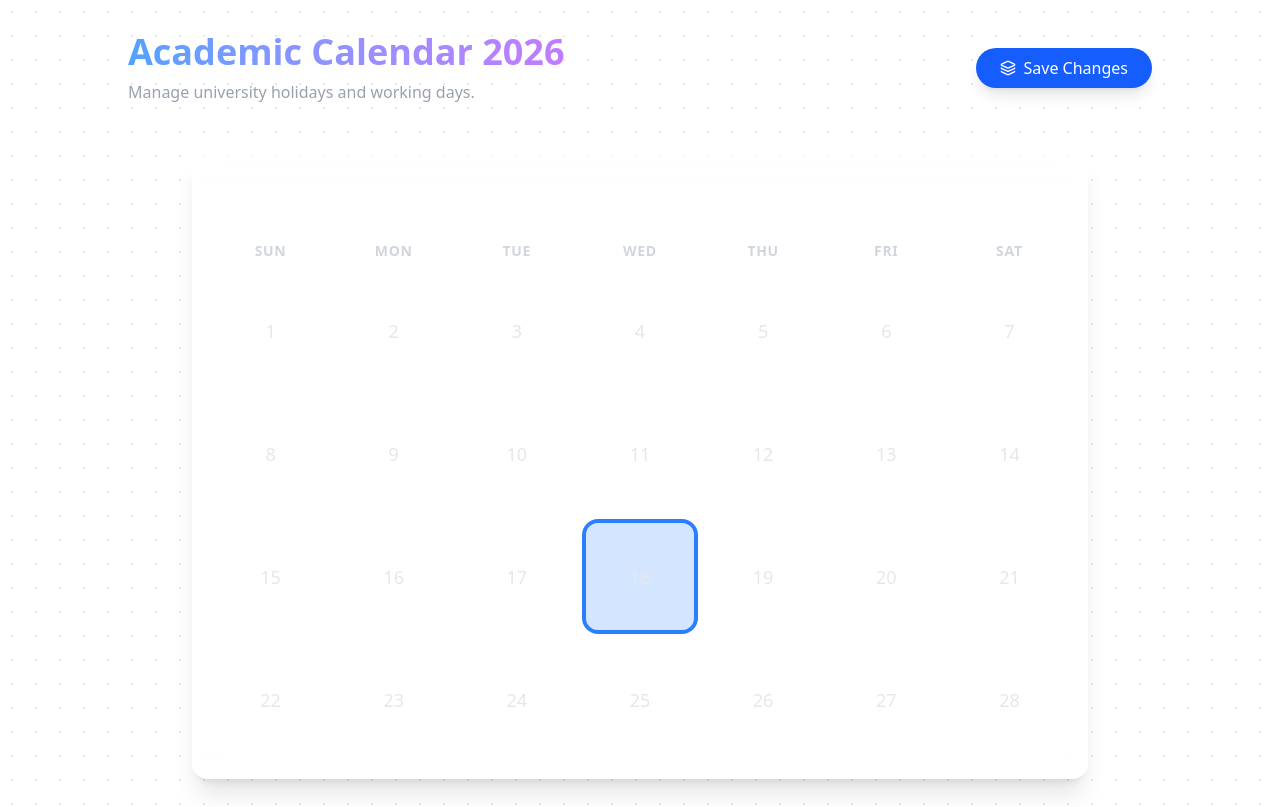
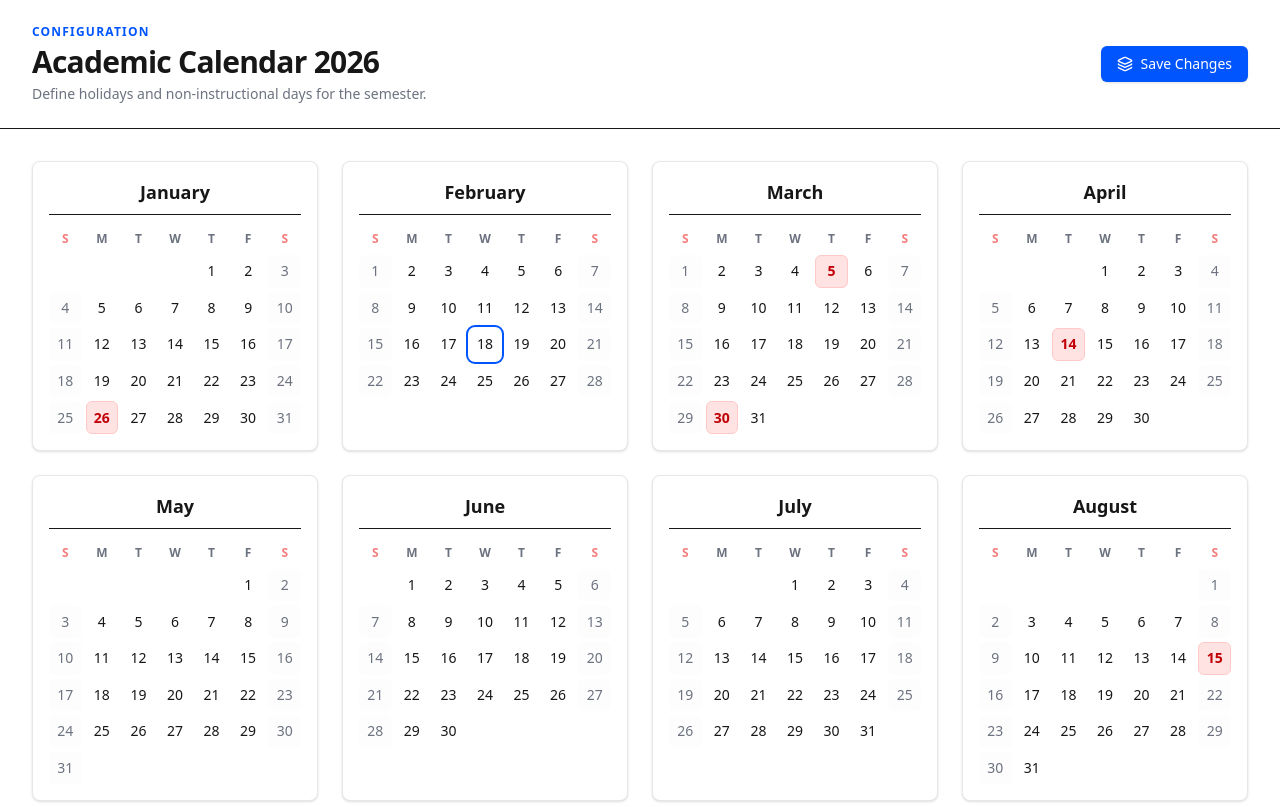
Before and after one commit to ayushmodi001/Faculty_planner, a Next.js app: page /admin/calendar in a window 1280 px wide. Shown: the top 807 px of the page. Built offline with nearby package versions, Linux system fonts and the light colour scheme; no server answers; the database is empty.

Commit message:
feat(ui): migrated calendar to full-year swiss grid layout

```diff
--- a/components/Calendar.tsx
+++ b/components/Calendar.tsx
@@ -10,10 +10,14 @@ import {
     isSameDay,
     addMonths,
     subMonths,
+    setMonth,
+    setYear,
+    getDay,
 } from 'date-fns';
 import { clsx, type ClassValue } from 'clsx';
 import { twMerge } from 'tailwind-merge';
 import { ChevronLeft, ChevronRight } from 'lucide-react';
+import { Button } from '@/components/ui/SwissUI';
 
 function cn(...inputs: ClassValue[]) {
     return twMerge(clsx(inputs));
@@ -22,76 +26,79 @@ function cn(...inputs: ClassValue[]) {
 interface CalendarProps {
     holidays: { date: Date; reason: string }[];
     onDateClick: (date: Date) => void;
+    year: number;
 }
 
-const Calendar: React.FC<CalendarProps> = ({ holidays, onDateClick }) => {
-    const [currentDate, setCurrentDate] = useState(new Date());
+const MonthView = ({
+    monthDate,
+    holidays,
+    onDateClick
+}: {
+    monthDate: Date;
+    holidays: { date: Date; reason: string }[];
+    onDateClick: (date: Date) => void;
+}) => {
+    const firstDayOfMonth = startOfMonth(monthDate);
+    const lastDayOfMonth = endOfMonth(monthDate);
 
-    const firstDay = startOfMonth(currentDate);
-    const lastDay = endOfMonth(currentDate);
-    const daysInMonth = eachDayOfInterval({ start: firstDay, end: lastDay });
+    // Get the day of the week the month starts on (0=Sun, 1=Mon...)
+    const startDayOfWeek = getDay(firstDayOfMonth);
 
-    const prevMonth = () => setCurrentDate(subMonths(currentDate, 1));
-    const nextMonth = () => setCurrentDate(addMonths(currentDate, 1));
+    // Create padding days for the correct grid alignment
+    const paddingDays = Array.from({ length: startDayOfWeek });
+
+    const daysInMonth = eachDayOfInterval({ start: firstDayOfMonth, end: lastDayOfMonth });
 
     const isHoliday = (date: Date) => {
         return holidays.find((h) => isSameDay(h.date, date));
     };
 
     return (
-        <div className="p-6 bg-white/10 backdrop-blur-md border border-white/20 rounded-2xl shadow-xl max-w-4xl mx-auto">
-            <div className="flex justify-between items-center mb-6">
-                <h2 className="text-3xl font-bold text-white tracking-tight">
-                    {format(currentDate, 'MMMM yyyy')}
-                </h2>
-                <div className="flex gap-2">
-                    <button
-                        onClick={prevMonth}
-                        className="p-2 rounded-full hover:bg-white/10 transition-colors text-white"
-                    >
-                        <ChevronLeft className="w-6 h-6" />
-                    </button>
-                    <button
-                        onClick={nextMonth}
-                        className="p-2 rounded-full hover:bg-white/10 transition-colors text-white"
-                    >
-                        <ChevronRight className="w-6 h-6" />
-                    </button>
-                </div>
-            </div>
+        <div className="bg-card border border-border rounded-lg p-4 shadow-sm hover:shadow-md transition-shadow">
+            <h3 className="text-lg font-bold text-foreground mb-4 text-center border-b pb-2">
+                {format(monthDate, 'MMMM')}
+            </h3>
 
-            <div className="grid grid-cols-7 gap-4 text-center mb-4">
-                {['Sun', 'Mon', 'Tue', 'Wed', 'Thu', 'Fri', 'Sat'].map((day) => (
-                    <div key={day} className="font-semibold text-gray-300 uppercase text-sm tracking-wider">
+            <div className="grid grid-cols-7 gap-1 text-center mb-2">
+                {['S', 'M', 'T', 'W', 'T', 'F', 'S'].map((day, i) => (
+                    <div key={day} className={cn(
+                        "text-xs font-bold text-muted-foreground",
+                        (i === 0 || i === 6) && "text-destructive/70" // Red for weekends
+                    )}>
                         {day}
                     </div>
                 ))}
             </div>
 
-            <div className="grid grid-cols-7 gap-4">
+            <div className="grid grid-cols-7 gap-1">
+                {paddingDays.map((_, i) => (
+                    <div key={`padding-${i}`} className="aspect-square" />
+                ))}
+
                 {daysInMonth.map((day) => {
                     const holiday = isHoliday(day);
                     const isToday = isSameDay(day, new Date());
+                    const isWeekend = getDay(day) === 0 || getDay(day) === 6;
 
                     return (
                         <div
                             key={day.toISOString()}
                             onClick={() => onDateClick(day)}
+                            title={holiday ? holiday.reason : format(day, 'yyyy-MM-dd')}
                             className={cn(
-                                'aspect-square flex flex-col items-center justify-center rounded-xl cursor-pointer transition-all duration-200 border border-transparent',
-                                'hover:scale-105 hover:shadow-lg hover:border-white/20',
-                                !isSameMonth(day, currentDate) && 'opacity-30',
+                                'aspect-square flex items-center justify-center rounded-md cursor-pointer text-sm font-medium transition-colors relative group',
+                                'hover:bg-accent hover:text-accent-foreground',
+                                isToday && 'ring-2 ring-primary ring-offset-1 z-10',
                                 holiday
-                                    ? 'bg-red-500/20 text-red-200 border-red-500/30'
-                                    : 'bg-white/5 text-gray-200 hover:bg-white/10',
-                                isToday && 'ring-2 ring-blue-500 ring-offset-2 ring-offset-transparent bg-blue-500/20'
+                                    ? 'bg-red-100 text-red-700 font-bold border border-red-200'
+                                    : isWeekend ? 'text-muted-foreground bg-muted/20' : 'text-foreground bg-background'
                             )}
                         >
-                            <span className="text-lg font-medium">{format(day, 'd')}</span>
+                            {format(day, 'd')}
                             {holiday && (
-                                <span className="text-[10px] mt-1 px-1 text-center leading-tight opacity-80 truncate w-full">
+                                <div className="hidden group-hover:block absolute bottom-full left-1/2 -translate-x-1/2 mb-1 px-2 py-1 bg-popover text-popover-foreground text-xs rounded shadow-lg border border-border whitespace-nowrap z-20">
                                     {holiday.reason}
-                                </span>
+                                </div>
                             )}
                         </div>
                     );
@@ -101,4 +108,22 @@ const Calendar: React.FC<CalendarProps> = ({ holidays, onDateClick }) => {
     );
 };
 
+const Calendar: React.FC<CalendarProps> = ({ holidays, onDateClick, year }) => {
+    // Generate dates for all 12 months of the given year
+    const months = Array.from({ length: 12 }, (_, i) => setMonth(setYear(new Date(), year), i));
+
+    return (
+        <div className="grid grid-cols-1 md:grid-cols-2 lg:grid-cols-3 xl:grid-cols-4 gap-6">
+            {months.map((month) => (
+                <MonthView
+                    key={month.toISOString()}
+                    monthDate={month}
+                    holidays={holidays}
+                    onDateClick={onDateClick}
+                />
+            ))}
+        </div>
+    );
+};
+
 export default Calendar;
--- a/components/CalendarManager.tsx
+++ b/components/CalendarManager.tsx
@@ -2,8 +2,10 @@
 
 import React, { useState } from 'react';
 import Calendar from './Calendar';
-import { Layers, CheckCircle, Loader2 } from 'lucide-react';
+import { Layers, Loader2, Check } from 'lucide-react';
 import { saveCalendar } from '@/app/actions/calendar';
+import { Button, SwissHeading, SwissSubHeading, Card, CardContent } from '@/components/ui/SwissUI';
+import { Toaster, toast } from 'sonner';
 
 interface Props {
     initialHolidays: { date: string; reason: string }[];
@@ -42,40 +44,62 @@ export default function CalendarManager({ initialHolidays, year }: Props) {
             reason: h.reason
         }));
 
-        await saveCalendar(year, payload);
-        setIsSaving(false);
-        alert('Calendar saved successfully!');
+        try {
+            await saveCalendar(year, payload);
+            toast.success('Academic Calendar Saved', {
+                description: 'Holiday configuration has been updated successfully.',
+                duration: 3000,
+            });
+        } catch (error) {
+            toast.error('Save Failed', { description: 'Could not update calendar.' });
+        } finally {
+            setIsSaving(false);
+        }
     };
 
     return (
-        <div className="min-h-screen p-8 text-white">
-            <header className="mb-12 flex items-center justify-between max-w-5xl mx-auto">
-                <div>
-                    <h1 className="text-4xl font-extrabold bg-clip-text text-transparent bg-gradient-to-r from-blue-400 to-purple-400">
-                        Academic Calendar {year}
-                    </h1>
-                    <p className="text-gray-400 mt-2">Manage university holidays and working days.</p>
-                </div>
-                <div className="flex gap-4">
-                    <button
+        <div className="min-h-screen bg-background">
+            <Toaster position="top-right" />
+
+            <div className="border-b bg-card">
+                <div className="max-w-7xl mx-auto p-6 md:px-8 flex items-center justify-between">
+                    <div>
+                        <SwissSubHeading className="text-primary mb-1">Configuration</SwissSubHeading>
+                        <SwissHeading className="text-3xl">Academic Calendar {year}</SwissHeading>
+                        <p className="text-muted-foreground mt-1 text-sm">
+                            Define holidays and non-instructional days for the semester.
+                        </p>
+                    </div>
+                    <Button
                         onClick={handleSave}
                         disabled={isSaving}
-                        className="flex items-center gap-2 px-6 py-2 bg-blue-600 hover:bg-blue-700 disabled:bg-blue-800 rounded-full font-medium transition-all shadow-lg hover:shadow-blue-500/25"
+                        className="gap-2 min-w-[140px]"
                     >
-                        {isSaving ? <Loader2 className="w-4 h-4 animate-spin" /> : <Layers className="w-4 h-4" />}
+                        {isSaving ? (
+                            <Loader2 className="w-4 h-4 animate-spin" />
+                        ) : (
+                            <Layers className="w-4 h-4" />
+                        )}
                         {isSaving ? 'Saving...' : 'Save Changes'}
-                    </button>
+                    </Button>
                 </div>
-            </header>
+            </div>
 
-            <main>
+            <main className="max-w-7xl mx-auto p-6 md:p-8">
                 <Calendar
                     holidays={holidays}
                     onDateClick={toggleHoliday}
+                    year={year}
                 />
 
-                <div className="mt-8 max-w-4xl mx-auto text-sm text-gray-500 text-center">
-                    <p>Click on any date to toggle it as a holiday.</p>
+                <div className="mt-8 flex justify-center">
+                    <Card className="inline-flex bg-muted/30 border-dashed">
+                        <CardContent className="py-3 px-6 text-sm text-muted-foreground flex items-center gap-2">
+                            <div className="w-3 h-3 bg-red-100 border border-red-200 rounded-sm"></div> Indicates Holiday
+                            <span className="mx-2">•</span>
+                            Click on any date to toggle status
+                        </CardContent>
+                    </Card>
                 </div>
             </main>
         </div>
```
